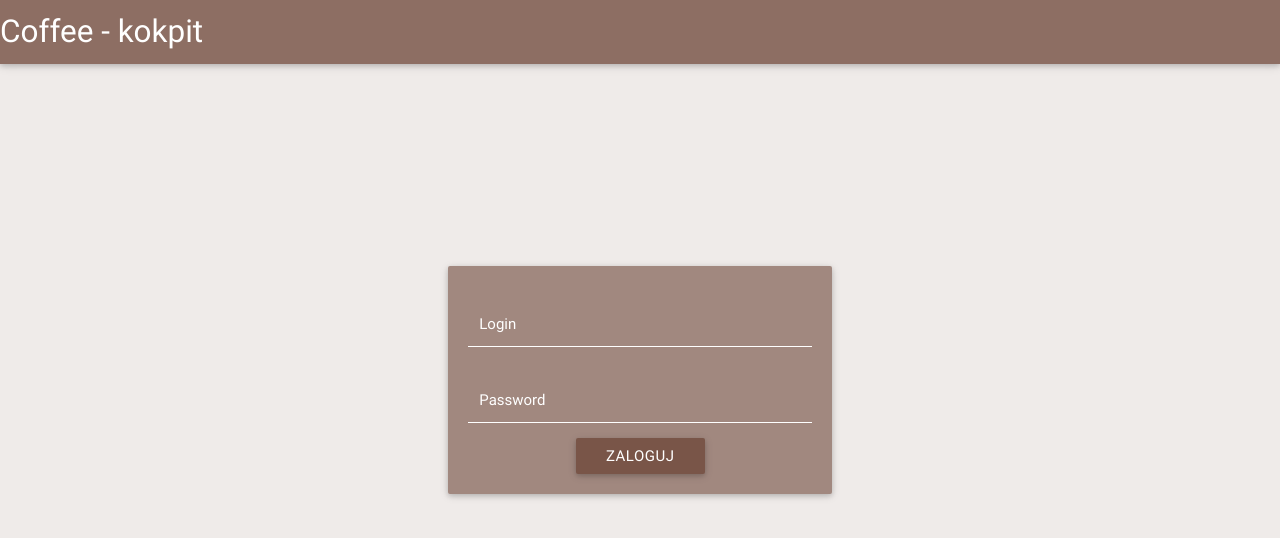
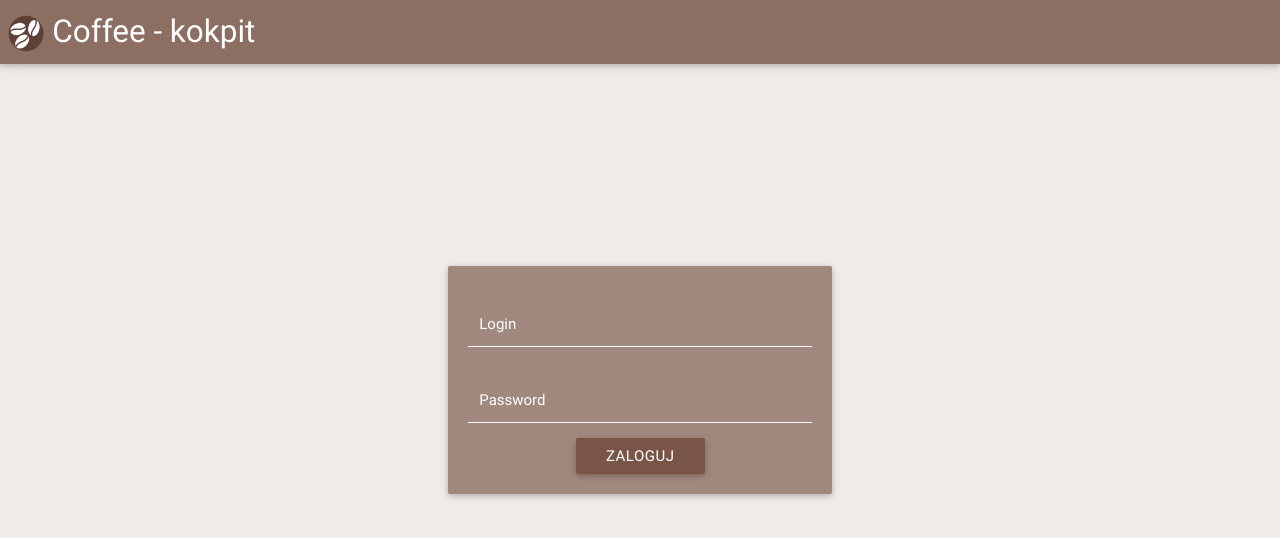
Before and after one commit to woprzech/hackwaw, a plain HTML site: page frontend/store/index.html in a window 1280 px wide. Drawn offline with Linux system fonts and the light colour scheme.

Commit message:
Add logo to login page

```diff
--- a/frontend/css/store.css
+++ b/frontend/css/store.css
@@ -53,3 +53,9 @@ body {
 .input-field .prefix.active {
   color: #fff;
 }
+
+.navbar-logo-image {
+  height: 2.5rem;
+  vertical-align: middle;
+  padding-left: 0.5rem;
+}
--- a/frontend/store/index.html
+++ b/frontend/store/index.html
@@ -16,7 +16,9 @@
   <body class="brown lighten-5">
     <nav>
       <div class="nav-wrapper brown lighten-1">
-        <a href="#" id="brand_logo" class="brand-logo">Coffee - kokpit</a>
+        <a href="#" id="brand_logo" class="brand-logo">
+          <img src="../img/logo.png" alt="logo" class="navbar-logo-image" />
+          Coffee - kokpit</a>
         <ul id="nav-mobile" class="right hide-on-med-and-down">
           <li id="login_click" class="loggedout hide"><a href="#">Zaloguj</a></li>
           <li id="company_name" class="loggedin"></li>
```
Also changed, not shown: frontend/css/default.css (line endings or trailing spaces).
